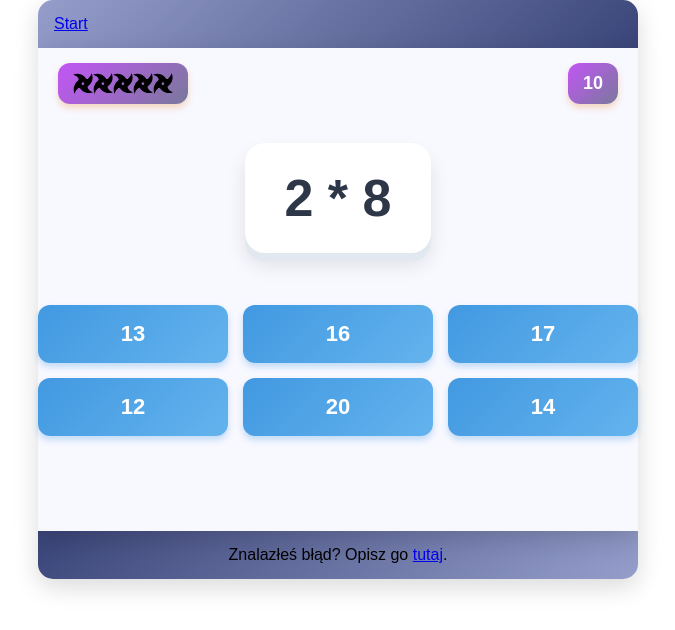
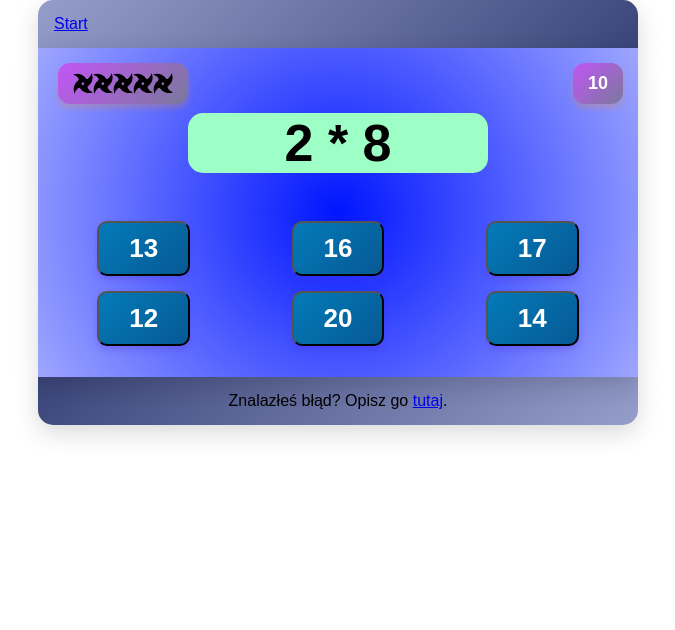
Before and after one commit to woocasch/multi-ninja, a React app in the folder front/: page /multiplication in a window 1280 px wide. Both pictures are taken after a click on the button "Rozpocznij". Shown: the top 630 px of the page, without its empty margins (302-977 px from the left). Built offline with nearby package versions, Linux system fonts and the light colour scheme; the HTML template or start-up script is replaced by a standard one.

Commit message:
Create common question component

```diff
--- a/front/src/assets/index.css
+++ b/front/src/assets/index.css
@@ -16,6 +16,7 @@
 
 .root_container > div:nth-child(2) {
   background-color: #f8f8ff;
+  background: radial-gradient(circle, hsl(235 100% 50%), hsl(235 100% 81%));
   box-shadow: 0 8px 24px rgba(0, 0, 0, 0.15);
   position: relative;
   padding-top: 15px;
--- a/front/src/controls/lifes.css
+++ b/front/src/controls/lifes.scss
@@ -1,7 +1,4 @@
 .lifes-display {
-  position: absolute;
-  top: 15px;
-  left: 20px;
   background: linear-gradient(135deg, #c355f6, #79799b);
   color: white;
   font-size: 18px;
@@ -11,7 +8,6 @@
   box-shadow: 0 4px 6px rgba(237, 137, 54, 0.3);
   display: flex;
   align-items: center;
-}
 
   .lifes-switched {
     animation: pulse 0.75s 1;
@@ -30,3 +26,4 @@
       transform: scale(1);
     }
   }
+}
--- a/front/src/controls/lifes.tsx
+++ b/front/src/controls/lifes.tsx
@@ -1,5 +1,5 @@
 import React, { useEffect, useMemo, useState } from 'react';
-import './lifes.css';
+import './lifes.scss';
 import lostLifeImage from '../assets/shuriken-empty.svg';
 import remainingLifeImage from '../assets/shuriken-full.svg';
 
--- /dev/null
+++ b/front/src/controls/question.scss
@@ -0,0 +1,30 @@
+.question {
+    text-align: center;
+
+    .operation {
+        font-size: 52px;
+        font-weight: bold;
+        background: hsl(145 100% 81%);
+        border-radius: 15px;
+        width: 50%;
+        margin: auto;
+    }
+
+    .answers {
+        display: grid;
+        grid-template-columns: repeat(3, 1fr);
+        gap: 15px;
+        margin: 1em;
+        margin-top: 3em;
+
+        button {
+            font-size: 26px;
+            font-weight: bold;
+            border-radius: 10px;
+            box-shadow: 0 4px 6px rgba(88, 51, 223, 0.3);
+            background: linear-gradient(135deg, #027bb8, #075994);
+            padding: 10px 30px;
+            color: white;
+        }
+    }
+}
--- /dev/null
+++ b/front/src/controls/question.tsx
@@ -0,0 +1,58 @@
+import React, { MouseEvent, useMemo } from 'react';
+import './question.scss';
+
+export enum DisplayMode {
+    None = 0,
+    Answer = 1,
+    Review = 2,
+}
+
+export interface Properties {
+    className?: string;
+    leftHand: number;
+    symbol: string;
+    rightHand: number;
+    availableAnswers: number[];
+    mode: DisplayMode;
+    wrongAnswers?: number[];
+    correctAnswer?: number;
+    onAnswerAccepted?: (answer: number) => void;
+}
+
+export default function QuestionComponent(props: Properties) {
+    const resultingClasses = useMemo(() =>{
+        if (!!props.className) {
+            return `question ${props.className}`;
+        }
+
+        return 'question';
+    }, [props.className]);
+    function onAnswerSelected(e: MouseEvent) {
+        const selectedAnswer = e.currentTarget.textContent!;
+        const parsed = parseInt(selectedAnswer);
+        if (isNaN(parsed)) {
+            return;
+        }
+
+        if (!!props.onAnswerAccepted) {
+            props.onAnswerAccepted(parsed);
+        }
+    }
+
+    return (
+        <div className='question'>
+            <div className='operation'>
+                {props.leftHand} {props.symbol} {props.rightHand}
+            </div>
+            <div className='answers'>
+                {props.availableAnswers.map((v, i) => (
+                    <div key={i}>
+                        <button onClick={onAnswerSelected}>
+                            {v}
+                        </button>
+                    </div>
+                ))}
+            </div>
+        </div>
+    )
+}
--- a/front/src/controls/remaining_questions.css
+++ b/front/src/controls/remaining_questions.css
@@ -1,7 +1,4 @@
 .questions-display {
-  position: absolute;
-  top: 15px;
-  right: 20px;
   background: linear-gradient(135deg, #c355f6, #79799b);
   color: white;
   font-size: 18px;
--- /dev/null
+++ b/front/src/multiplication/multiplication.scss
@@ -0,0 +1,17 @@
+.game-board {
+    .lifes-display {
+        position: absolute;
+        top: 15px;
+        left: 20px;
+    }
+
+    .questions-display {
+        position: absolute;
+        top: 15px;
+        right: 15px;
+    }
+
+    .question {
+        margin-top: 50px;
+    }
+}
--- a/front/src/multiplication/multiplication.tsx
+++ b/front/src/multiplication/multiplication.tsx
@@ -1,8 +1,9 @@
 import React, { useEffect, useMemo, useState } from 'react';
+import './multiplication.scss';
 import * as Model from './types';
 import * as Logic from './game_logic';
 import GameSettingsComponent from './game_settings';
-import QuestionComponent from './question';
+import QuestionComponent, { DisplayMode } from '../controls/question';
 import LifesComponent from '../controls/lifes';
 import ResultsComponent from './results';
 import RemainingQuestionsComponent from '../controls/remaining_questions';
@@ -41,10 +42,6 @@ export default function MultiplicationComponent() {
   const isNotPerfectGameCompleted = useMemo(() => {
     return isGameCompleted && !isPerfectGame;
   }, [isGameCompleted, isPerfectGame]);
-  // const questionsAnswered = useMemo(
-  //   () => previousQuestions.length,
-  //   [previousQuestions],
-  // );
   const checkAnswerObserver = useEffect(() => {
     if (currentAnswers.length == 0) {
       return;
@@ -195,17 +192,19 @@ export default function MultiplicationComponent() {
         />
       ) : null}
       {isGameInProgress ? (
-        <div className="game_board">
-          <LifesComponent lifesLost={lifesLost} lifesAvailable={totalLifes} />
+        <div className="game-board">
+          <LifesComponent lifesLost={lifesLost} lifesAvailable={totalLifes} className='lifes' />
           <RemainingQuestionsComponent
             answeredQuestions={previousQuestions.length}
             totalQuestions={questionsToAnswer}
           />
           <QuestionComponent
-            LeftFactor={currentQuestion.leftHand}
-            RightFactor={currentQuestion.rightHand}
-            Answers={currentQuestion.answerPropositions}
-            OnAnswerAcceptedNotification={onAnswerAccepted}
+            leftHand={currentQuestion.leftHand}
+            symbol='*'
+            rightHand={currentQuestion.rightHand}
+            availableAnswers={currentQuestion.answerPropositions}
+            mode={DisplayMode.Answer}
+            onAnswerAccepted={onAnswerAccepted}
           />
         </div>
       ) : null}
```
Lines whose indentation alone changed are shown as unchanged.
